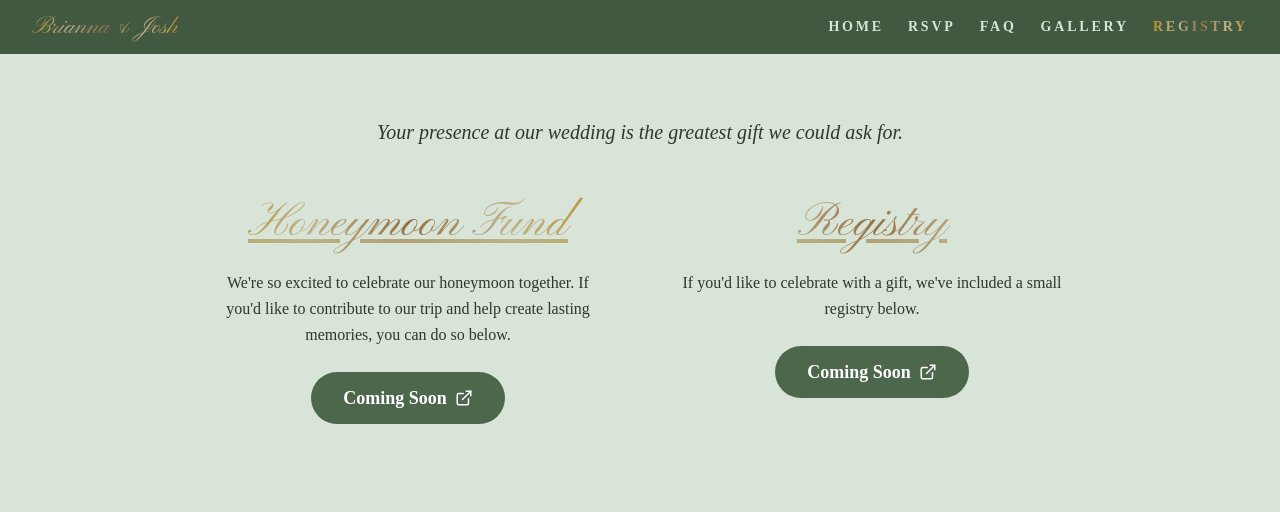
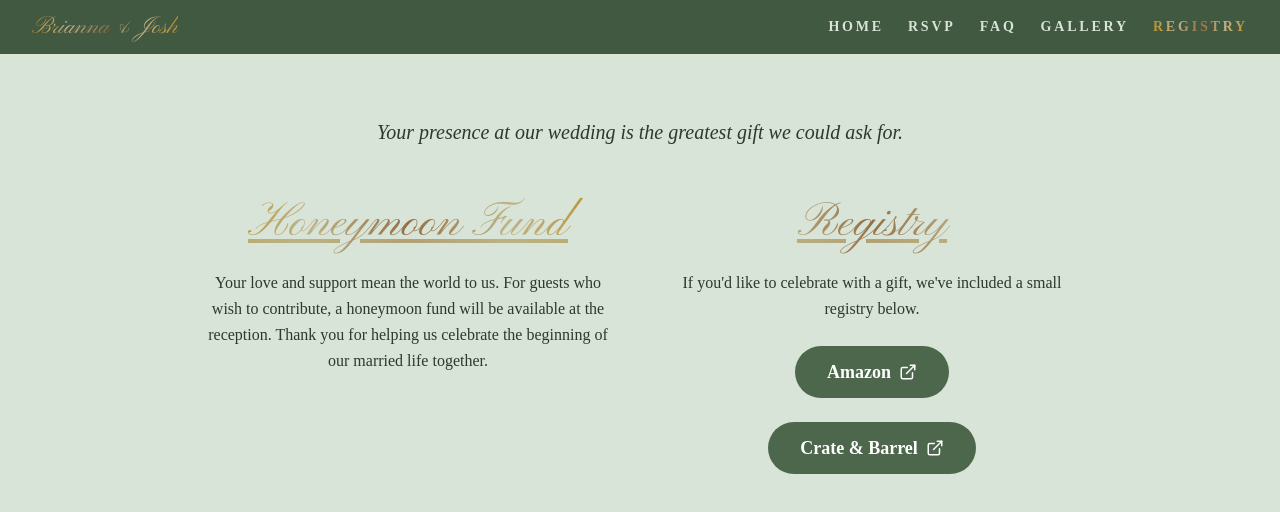
Before and after one commit to Lschnett13/Josh-Bri-Wedding, a React (Vite) app: page /registry in a window 1280 px wide. Shown: the top 512 px of the page. Built offline with nearby package versions, Linux system fonts and the light colour scheme; a web font is replaced by a local one.

Commit message:
updated rsvp, included registry links, updated honeymoon fund message

```diff
--- a/src/guest_list.json
+++ b/src/guest_list.json
@@ -722,5 +722,33 @@
   "Mandy Gonzales": [
     "Paul Gonzales",
     "Mandy Gonzales"
+  ],
+  "Anthony Petrello": [
+    "Anthony Petrello",
+    "Cynthia Petrello",
+    "Cerena Petrello"
+  ],
+    "Cynthia Petrello": [
+    "Anthony Petrello",
+    "Cynthia Petrello",
+    "Cerena Petrello"
+  ],
+    "Cerena Petrello": [
+    "Anthony Petrello",
+    "Cynthia Petrello",
+    "Cerena Petrello"
+  ],
+  "Brenda Pattillo": [
+    "Brenda Pattillo"
+  ],
+  "Danielle Kennison": [
+    "Danielle Kennison"
+  ],
+  "Anjela Bulaong": [
+    "Anjela Bulaong"
+  ],
+  "Renee Hernandez": [
+    "Renee Hernandez",
+    "Guest 1"
   ]
 }
--- a/src/pages/Registry.jsx
+++ b/src/pages/Registry.jsx
@@ -17,17 +17,8 @@ const Registry = () => {
               Honeymoon Fund
             </h2>
             <p className="font-serif text-foreground mt-4 text-sm md:text-base leading-relaxed">
-              We're so excited to celebrate our honeymoon together. If you'd like to contribute to our trip and help create lasting memories, you can do so below.
+              Your love and support mean the world to us. For guests who wish to contribute, a honeymoon fund will be available at the reception. Thank you for helping us celebrate the beginning of our married life together.
             </p>
-            <a
-              href="#"
-              target="_blank"
-              rel="noopener noreferrer"
-              onClick={(e) => e.preventDefault()} // prevents navigation
-              className="inline-flex items-center gap-2 mt-6 bg-secondary text-secondary-foreground font-serif font-bold text-lg px-8 py-3 rounded-full hover:opacity-90 transition-opacity"
-            >
-              Coming Soon <ExternalLink size={18} />
-            </a>
           </div>
 
           {/* Registry */}
@@ -39,13 +30,20 @@ const Registry = () => {
               If you'd like to celebrate with a gift, we've included a small registry below.
             </p>
             <a
-              href="#"
+              href="https://www.amazon.com/wedding/guest-view/3M1UUP221AX3S"
               target="_blank"
               rel="noopener noreferrer"
-              onClick={(e) => e.preventDefault()} // prevents navigation
-              className="inline-flex items-center gap-2 mt-6 bg-secondary text-secondary-foreground font-serif font-bold text-lg px-8 py-3 rounded-full hover:opacity-90 transition-opacity"
+              className="inline-flex items-center gap-2 m-3 mt-6 bg-secondary text-secondary-foreground font-serif font-bold text-lg px-8 py-3 rounded-full hover:opacity-90 transition-opacity"
             >
-              Coming Soon <ExternalLink size={18} />
+              Amazon <ExternalLink size={18} />
+            </a>
+            <a
+              href="https://www.crateandbarrel.com/gift-registry/brianna-zapata-and-joshua-dehart/r7568253"
+              target="_blank"
+              rel="noopener noreferrer"
+              className="inline-flex items-center gap-2 m-3 bg-secondary text-secondary-foreground font-serif font-bold text-lg px-8 py-3 rounded-full hover:opacity-90 transition-opacity"
+            >
+              Crate & Barrel <ExternalLink size={18} />
             </a>
           </div>
         </div>
```
